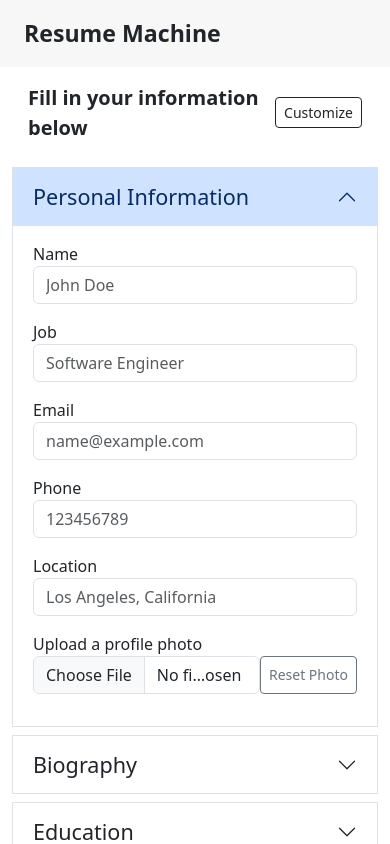
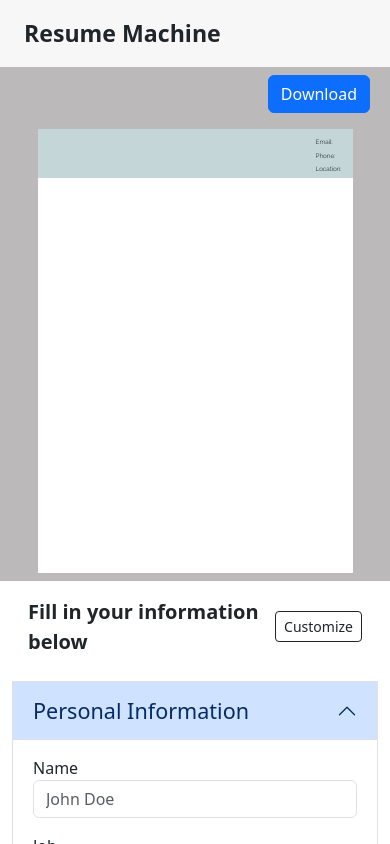
Before and after one commit to HarryAhnHS/cv-builder, a React (Vite) app: page / in a window 390 px wide. Shown: the top 844 px of the page. Built offline with nearby package versions, Linux system fonts and the light colour scheme.

Commit message:
feat: change order on mobile breakpoint

```diff
--- a/src/components/Loader.jsx
+++ b/src/components/Loader.jsx
@@ -28,7 +28,7 @@ function Loader({setForm, theme, setTheme}) {
     };
 
     return (
-            <div className="loader col-sm-12 col-md-6" style={{backgroundColor: '#FFFFFF'}}>
+            <div className="loader col-sm-12 col-md-6 order-2 order-md-1" style={{backgroundColor: '#FFFFFF'}}>
                     <div className='d-flex mb-2 mx-3'>
                         <div className="fs-5 fw-bold py-3 flex-grow-1">Fill in your information below</div>
                         <div className="d-flex align-items-center justify-content-center">
--- a/src/components/Output.jsx
+++ b/src/components/Output.jsx
@@ -27,7 +27,7 @@ function Output({form, theme}) {
 
 
     return (
-            <div className="output col-sm-12 col-md-6 d-flex flex-column">
+            <div className="output col-sm-12 col-md-6 order-1 order-md-2 d-flex flex-column">
                 <div className='m-2 align-self-end'>
                     <button className='btn btn-primary'>Download</button>
                 </div>
```
